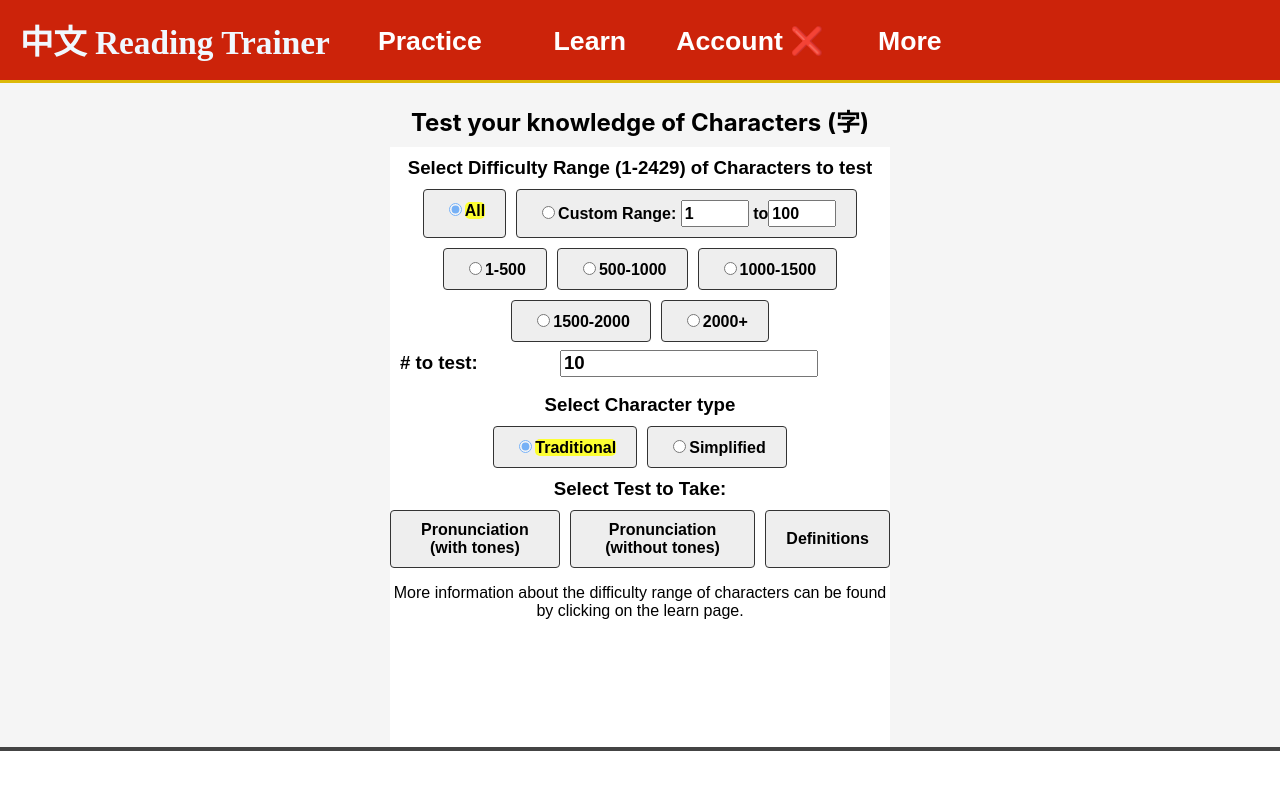
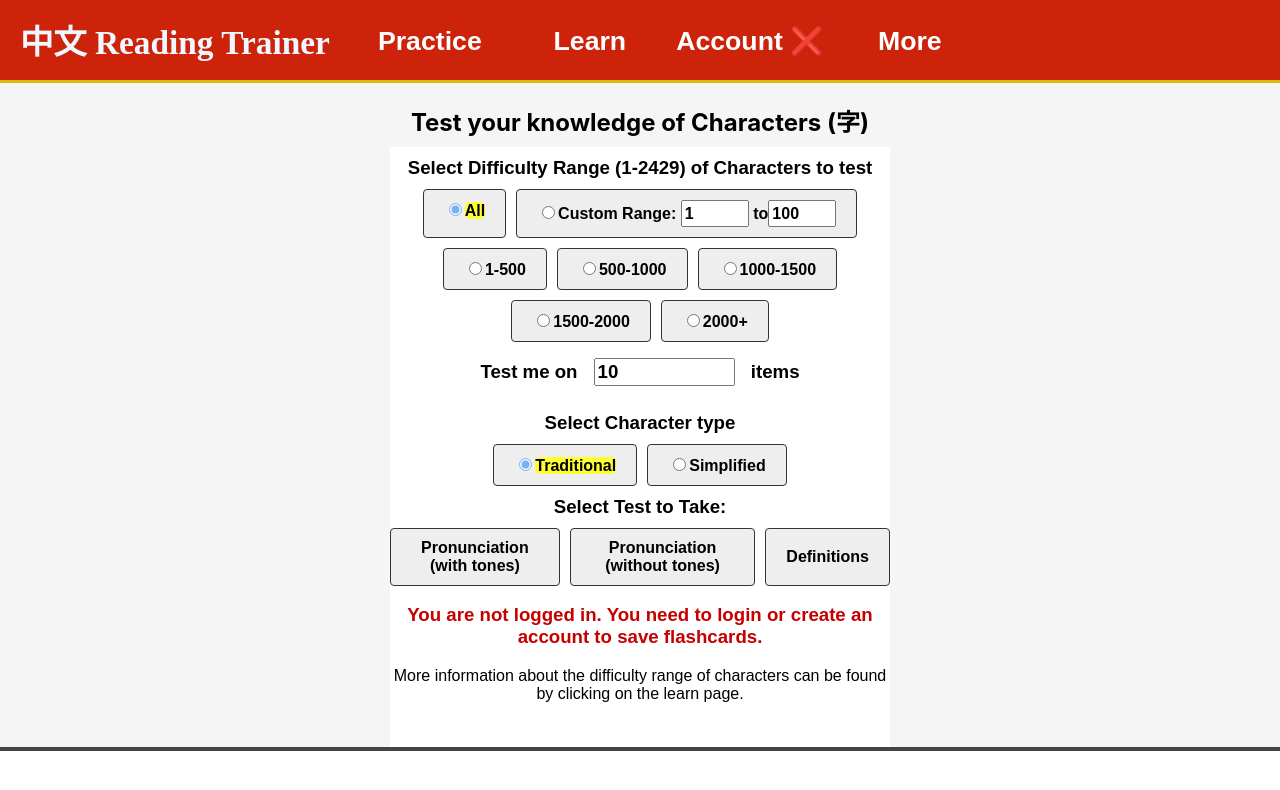
Before and after one commit to maxjing97/mandarin_chinese_characters_test, a React (Create React App) app: page /characters in a window 1280 px wide. Shown: the top 790 px of the page. Built offline with nearby package versions, Linux system fonts and the light colour scheme; no server answers; the HTML template or start-up script is replaced by a standard one.

Commit message:
track if a user is logged in

```diff
--- a/src/pages/main.css
+++ b/src/pages/main.css
@@ -77,7 +77,8 @@ input[type="radio"]:checked{
     font-size: 14pt;
     height: 16pt;
     font-weight: bold;
-    margin: auto;
+    max-width: 100pt;
+    margin: 12pt;
 }
 
 .numinput {
@@ -95,6 +96,11 @@ input[type="radio"]:checked{
     font-weight: bold;
     display: flex;
     justify-content: center;
+    align-items: center;
+}
+p.rangeinputbox-text {
+    margin: 10 0;
+    padding: 0px;
 }
 
 #error {
--- a/src/pages/mainchars.js
+++ b/src/pages/mainchars.js
@@ -1,12 +1,14 @@
 import './main.css';
 import React, { Component, useState, useEffect, useRef } from 'react';
 import { useNavigate } from 'react-router-dom';
+import { useUser } from "../context/userContext";
 
 const maxCat = 2429 //constant storing the highest possible character difficulty category (may change as more characters are added)
 
 //this the main navigation part to select the characters
 export default function Characters() {
     const navigate = useNavigate();
+    const {userlogin} = useUser()//get user info - true if user has logged in
     const [catrange, setCatrange] = useState([1, maxCat]); //sets the character range, matching default custom range selection
     const [numChars, setNumChars] = useState(10); //set text in the input box
     const [customLower, setCustomLower] = useState(1); //lower number in the range
@@ -45,8 +47,8 @@ export default function Characters() {
         //convert to integer
         console.log(numChars)
         console.log(catrange)
-        if (numChars < 10) {
-            setError("Number of Characters selected less than 10")
+        if (numChars < 5) {
+            setError("Number of Characters selected less than 5")
         } else if (numChars > maxCat) {
             setError("Number selected to practice is too large")
         } else if (catrange[0] > catrange[1] || Math.abs(catrange[1]-catrange[0])<10 || catrange[0]<1 || catrange[1]>maxCat) {
@@ -110,7 +112,7 @@ export default function Characters() {
                 </div>
 
                 <div id="rangeinputbox">
-                    <p className="selectCat"># to test:</p>
+                    <p className="rangeinputbox-text">Test me on</p>
                     <input
                         type="number"
                         value = {numChars}
@@ -118,6 +120,7 @@ export default function Characters() {
                         placeholder=""
                         className="textinput"
                     />
+                    <p className="rangeinputbox-text">items</p>
                 </div>
 
                 <h2 className="selectCat">Select Character type</h2>
@@ -139,6 +142,9 @@ export default function Characters() {
                     <button onClick={() => handleSubmit("def") } className="selectbutton">Definitions</button>
                 </div>
                 <p id="error">{error}</p>
+                {!userlogin &&
+                    <p style={{fontSize: "14pt", fontWeight: 'bold', color: "rgba(197, 0, 0, 1)"}}>You are not logged in. You need to login or create an account to save flashcards.</p>
+                }
                 <p>More information about the difficulty range of characters can be found by clicking on the learn page.</p>
             </div>
         </div>
--- a/src/pages/mainwords.js
+++ b/src/pages/mainwords.js
@@ -1,12 +1,14 @@
 import './main.css';
 import React, { Component, useState, useEffect, useRef } from 'react';
 import { useNavigate } from 'react-router-dom' ;
+import { useUser } from "../context/userContext";
 
 const maxCat = 2429 //constant storing the highest possible character difficulty category (may change as more characters are added)
 
 //this the main navigation part to select the characters to practice for the word options
 export default function Words() {
     const navigate = useNavigate();
+    const {userlogin} = useUser()//get user info - true if user has logged in
     const [catrange, setCatrange] = useState([1, maxCat]); //sets the character range, default is all, matching default custom range selection
     const [numChars, setNumChars] = useState(10); //set text in the input box
     const [customLower, setCustomLower] = useState(1); //lower number in the range
@@ -45,8 +47,8 @@ export default function Words() {
         //convert to integer
         console.log(numChars)
         console.log(catrange)
-        if (numChars < 10) {
-            setError("Number of Characters selected less than 10")
+        if (numChars < 5) {
+            setError("Number of Characters selected less than 5")
         } else if (numChars > maxCat) {
             setError("Number selected to practice is too large")
         } else if (catrange[0] > catrange[1] || Math.abs(catrange[1]-catrange[0])<10 || catrange[0]<1 || catrange[1]>maxCat) {
@@ -105,7 +107,7 @@ export default function Words() {
                 </div>
 
                 <div id="rangeinputbox">
-                    <p className="selectCat"># to test:</p>
+                    <p className="rangeinputbox-text">Test me on</p>
                     <input
                         type="number"
                         value = {numChars}
@@ -113,6 +115,7 @@ export default function Words() {
                         placeholder=""
                         className="textinput"
                     />
+                    <p className="rangeinputbox-text">items</p>
                 </div>
 
                 <h2 className="selectCat">Select Character type</h2>
@@ -131,6 +134,9 @@ export default function Words() {
                 <div className="selectbuttonContainer">
                     <button onClick={() => handleSubmit("def") } className="selectbutton">Definitions</button>
                 </div>
+                {!userlogin &&
+                    <p style={{fontSize: "14pt", fontWeight: 'bold', color: "rgba(197, 0, 0, 1)"}}>You are not logged in. You need to login or create an account to save flashcards.</p>
+                }
                 <p id="error">{error}</p>
                 <p>More information about the difficulty range of multi-character words can be found by clicking on the learn page.</p>
             </div>
--- a/src/pages/navbar.js
+++ b/src/pages/navbar.js
@@ -9,7 +9,7 @@ import { signOut } from 'firebase/auth';
 const Navbar=()=>{
     const navigate = useNavigate();
     const [accountText, setAccountText] = useState("❌") //index of components to show
-    const {userlogin} = useUser()//get user info
+    const {userlogin} = useUser()//get user info - true if user has logged in
     const logout = async () => {
         await signOut(auth);
         navigate("/")
--- a/src/pages/practicecharsdefs.js
+++ b/src/pages/practicecharsdefs.js
@@ -2,6 +2,8 @@ import './practice.css';
 import React, { Component, useState, useEffect, useRef } from 'react';
 import { PracticeAddDeck } from './flashcards';
 import { useNavigate, useLocation } from 'react-router-dom';
+import { useUser } from "../context/userContext";
+
 import tradchar from './data/tradchars.json'; //import json fo
 import simpchar from './data/simpchars.json'; //import json
 //add component to display the challenge
@@ -41,6 +43,7 @@ const DetailsRow = ({charJson}) => {
 };
 //child component 4: component to display the final results and give a list of missed results
 const Results = ({accuracies, num_test, componentJsons}) => {
+  const {userlogin} = useUser()//get user info - true if user has logged in
   const ourAccuracy = accuracies.slice(0,num_test)//narrowed down list of accuracy on the first attempt only
   const accuracy = ourAccuracy.reduce((a,b)=>a+b,0) //compute accuracy on the first few num_test elements
 
@@ -70,8 +73,12 @@ const Results = ({accuracies, num_test, componentJsons}) => {
           <DetailsRow charJson={Json}/>
         ))}
       </table>
-      <p>Save your missed characters to a flashcard deck!</p>
-      <PracticeAddDeck dataType={"characters"} mainjson={compList}/>
+      {userlogin &&
+      <div>
+        <p>Save your missed characters to a flashcard deck!</p>
+        <PracticeAddDeck dataType={"words"} mainjson={compList}/>
+      </div>
+      }
     </div>
   );
 };
--- a/src/pages/practicecharspros.js
+++ b/src/pages/practicecharspros.js
@@ -2,6 +2,8 @@ import './practice.css';
 import React, { Component, useState, useEffect, useRef } from 'react';
 import { PracticeAddDeck } from './flashcards';
 import { useNavigate, useLocation } from 'react-router-dom';
+import { useUser } from "../context/userContext";
+
 import tradchar from './data/tradchars.json'; //import json fo
 import simpchar from './data/simpchars.json'; //import json
 //add component to display the challenge
@@ -39,6 +41,7 @@ const DetailsRow = ({charJson}) => {
 };
 //child component 4: component to display the final results and give a list of missed results
 const Results = ({accuracies, num_test, componentJsons}) => {
+  const {userlogin} = useUser()//get user info - true if user has logged in
   const ourAccuracy = accuracies.slice(0,num_test)//narrowed down list of accuracy on the first attempt only
   const accuracy = ourAccuracy.reduce((a,b)=>a+b,0) //compute accuracy on the first few num_test elements
 
@@ -68,8 +71,12 @@ const Results = ({accuracies, num_test, componentJsons}) => {
           <DetailsRow charJson={Json}/>
         ))}
       </table>
-      <p>Save your missed characters to a flashcard deck!</p>
-      <PracticeAddDeck dataType={"characters"} mainjson={compList}/>
+      {userlogin &&
+      <div>
+        <p>Save your missed characters to a flashcard deck!</p>
+        <PracticeAddDeck dataType={"words"} mainjson={compList}/>
+      </div>
+      }
     </div>
   );
 };
--- a/src/pages/practiceworddefs.js
+++ b/src/pages/practiceworddefs.js
@@ -2,6 +2,8 @@ import './practice.css';
 import React, { Component, useState, useEffect, useRef } from 'react';
 import { PracticeAddDeck } from './flashcards';
 import { useNavigate, useLocation } from 'react-router-dom';
+import { useUser } from "../context/userContext";
+
 import tradword from './data/tradwords.json'; //import json fo
 import simpword from './data/simpwords.json'; //import json
 //add component to display the challenge
@@ -41,6 +43,7 @@ const DetailsRow = ({charJson}) => {
 };
 //child component 4: component to display the final results and give a list of missed results
 const Results = ({accuracies, num_test, componentJsons}) => {
+  const {userlogin} = useUser()//get user info - true if user has logged in
   const ourAccuracy = accuracies.slice(0,num_test)//narrowed down list of accuracy on the first attempt only
   const accuracy = ourAccuracy.reduce((a,b)=>a+b,0) //compute accuracy on the first few num_test elements
 
@@ -70,8 +73,12 @@ const Results = ({accuracies, num_test, componentJsons}) => {
           <DetailsRow charJson={Json}/>
         ))}
       </table>
-      <p>Save your missed characters to a flashcard deck!</p>
-      <PracticeAddDeck dataType={"words"} mainjson={compList}/>
+      {userlogin &&
+      <div>
+        <p>Save your missed characters to a flashcard deck!</p>
+        <PracticeAddDeck dataType={"words"} mainjson={compList}/>
+      </div>
+      }
     </div>
   );
 };
```
